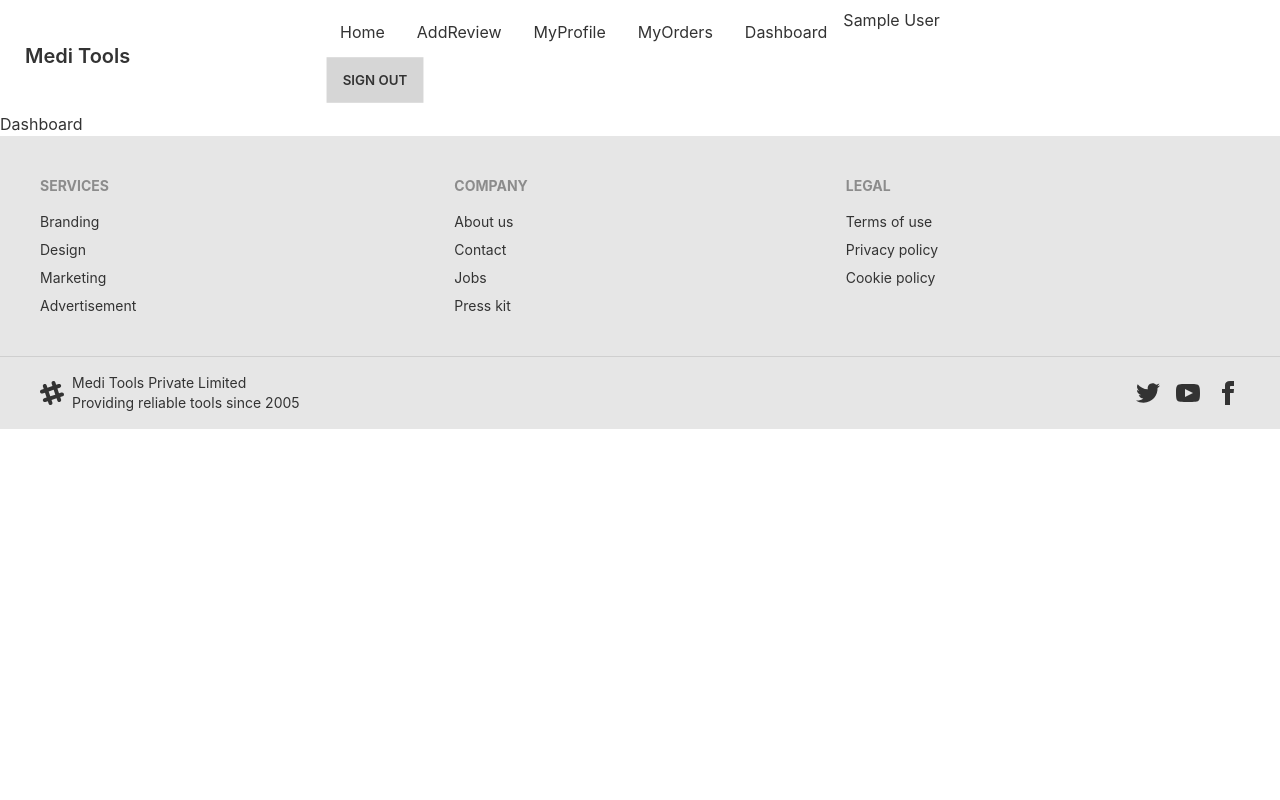
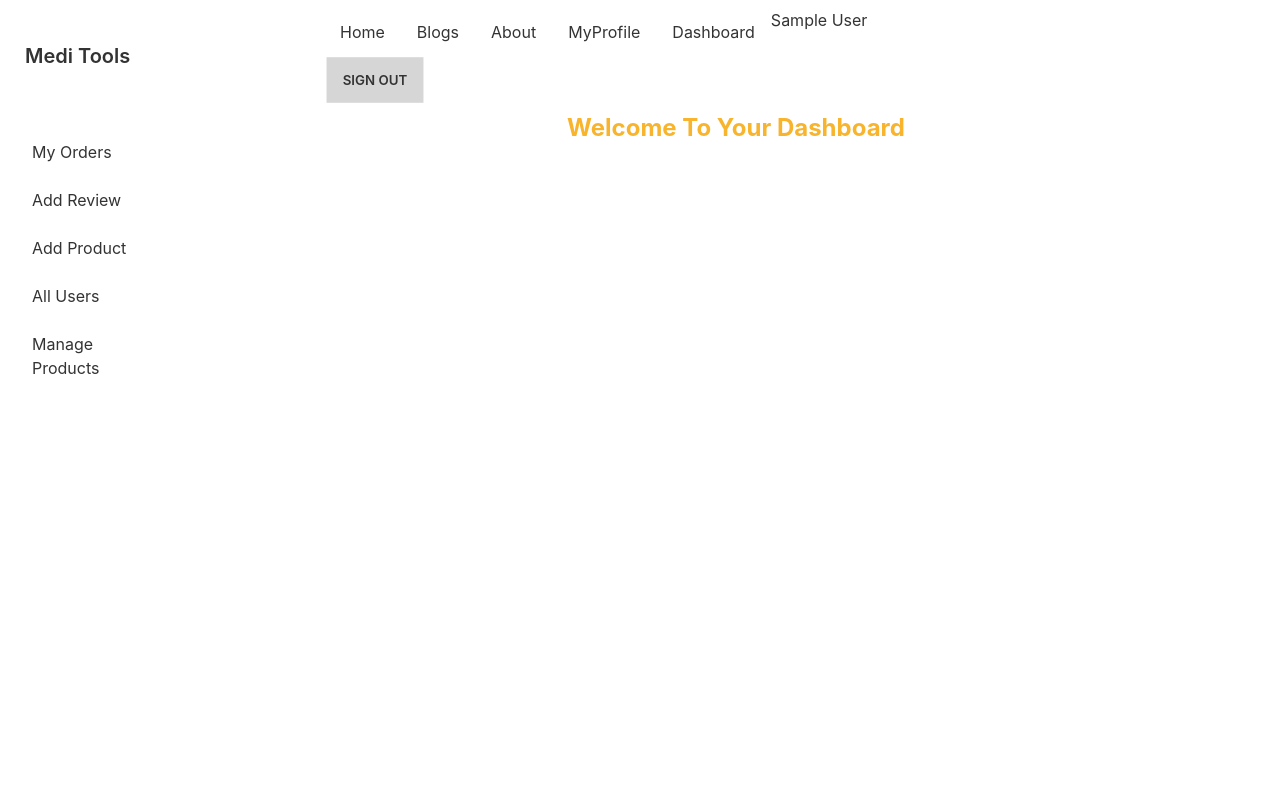
Before and after one commit to jobaierimran/manufacturer-website-client-side, a React (Create React App) app: page /dashboard in a window 1280 px wide. Shown: the top 800 px of the page. Built offline with nearby package versions, Linux system fonts and the light colour scheme; no server answers; sample sign-in values are in the browser's storage.

Commit message:
Dashboard Route setup done

```diff
--- a/src/App.js
+++ b/src/App.js
@@ -8,6 +8,12 @@ import Footer from './Pages/Shared/Footer';
 import Login from './Pages/Authentication/Login';
 import SignUp from './Pages/Authentication/SignUp';
 import Dashboard from './Pages/Dashboard/Dashboard';
+import RequireAuth from './Pages/Authentication/RequireAuth';
+import Users from './Pages/Dashboard/Users';
+import MyOrders from './Pages/Dashboard/MyOrders';
+import AddReview from './Pages/Dashboard/AddReview';
+import AddProduct from './Pages/Dashboard/AddProduct';
+import ManageProducts from './Pages/Dashboard/ManageProducts';
 
 function App() {
   return (
@@ -15,7 +21,42 @@ function App() {
       <Navbar></Navbar>
       <Routes>
         <Route path="/" element={<Home></Home>}></Route>
-        <Route path="/dashboard" element={<Dashboard></Dashboard>}></Route>
+
+        {/* Start Dashboard Route */}
+        <Route path="/dashboard" element={<RequireAuth><Dashboard></Dashboard></RequireAuth>}>
+          <Route path="users" element={
+            <RequireAuth>
+              <Users></Users>
+            </RequireAuth>}>
+          </Route>
+          <Route path="myOrders" element={
+            <RequireAuth>
+              <MyOrders></MyOrders>
+            </RequireAuth>}>
+          </Route>
+          <Route path="addReview" element={
+            <RequireAuth>
+              <AddReview></AddReview>
+            </RequireAuth>}>
+          </Route>
+          <Route path="addProduct" element={
+            <RequireAuth>
+              <AddProduct></AddProduct>
+            </RequireAuth>}>
+          </Route>
+          <Route path="users" element={
+            <RequireAuth>
+              <Users></Users>
+            </RequireAuth>}>
+          </Route>
+          <Route path="manageProducts" element={
+            <RequireAuth>
+              <ManageProducts></ManageProducts>
+            </RequireAuth>}>
+          </Route>
+        </Route>
+        {/* End Dashboard Route */}
+
         <Route path="login" element={<Login></Login>} />
         <Route path="signup" element={<SignUp></SignUp>} />
       </Routes>
--- /dev/null
+++ b/src/Pages/Dashboard/AddProduct.js
@@ -0,0 +1,11 @@
+import React from 'react';
+
+const AddProduct = () => {
+    return (
+        <div>
+            <h2>Add a Product</h2>
+        </div>
+    );
+};
+
+export default AddProduct;
--- /dev/null
+++ b/src/Pages/Dashboard/AddReview.js
@@ -0,0 +1,11 @@
+import React from 'react';
+
+const AddReview = () => {
+    return (
+        <div>
+            <h2>Add Review</h2>
+        </div>
+    );
+};
+
+export default AddReview;
--- a/src/Pages/Dashboard/Dashboard.js
+++ b/src/Pages/Dashboard/Dashboard.js
@@ -1,9 +1,31 @@
 import React from 'react';
+import { useAuthState } from 'react-firebase-hooks/auth';
+import { Link, Outlet } from 'react-router-dom';
+import auth from '../../firebase.init';
 
 const Dashboard = () => {
+    const [user] = useAuthState(auth)
     return (
-        <div>
-            <h2>Dashboard</h2>
+        <div className="drawer drawer-mobile">
+            <input id="dashboard-sidebar" type="checkbox" className="drawer-toggle" />
+            <div className="drawer-content ">
+                <h2 className='text-2xl text-center font-bold text-secondary'>Welcome To Your Dashboard</h2>
+                {/* <!-- Page content here --> */}
+                <Outlet></Outlet>
+            </div>
+            <div className="drawer-side">
+                <label htmlFor="dashboard-sidebar" className="drawer-overlay"></label>
+                <ul className="menu p-4 overflow-y-auto w-48 bg-base-100 text-base-content">
+                    {/* <!-- Sidebar content here --> */}
+                    <li><Link to="/dashboard/myOrders">My Orders</Link></li>
+                    <li><Link to="/dashboard/addReview">Add Review</Link></li>
+
+                    <li><Link to="/dashboard/addProduct">Add Product</Link></li>
+                    <li><Link to="/dashboard/users">All Users</Link></li>
+                    <li><Link to="/dashboard/manageProducts">Manage Products</Link></li>
+                </ul>
+
+            </div>
         </div>
     );
 };
--- /dev/null
+++ b/src/Pages/Dashboard/ManageAllOrders.js
@@ -0,0 +1,11 @@
+import React from 'react';
+
+const ManageAllOrders = () => {
+    return (
+        <div>
+            <h2>Manage All Orders</h2>
+        </div>
+    );
+};
+
+export default ManageAllOrders;
--- /dev/null
+++ b/src/Pages/Dashboard/ManageProducts.js
@@ -0,0 +1,11 @@
+import React from 'react';
+
+const ManageProducts = () => {
+    return (
+        <div>
+            <h2>Manage Products</h2>
+        </div>
+    );
+};
+
+export default ManageProducts;
--- /dev/null
+++ b/src/Pages/Dashboard/MyOrders.js
@@ -0,0 +1,11 @@
+import React from 'react';
+
+const MyOrders = () => {
+    return (
+        <div>
+            <h2>My Orders</h2>
+        </div>
+    );
+};
+
+export default MyOrders;
--- /dev/null
+++ b/src/Pages/Dashboard/MyProfile.js
@@ -0,0 +1,11 @@
+import React from 'react';
+
+const MyProfile = () => {
+    return (
+        <div>
+            <h2>My Profile</h2>
+        </div>
+    );
+};
+
+export default MyProfile;
--- /dev/null
+++ b/src/Pages/Dashboard/Users.js
@@ -0,0 +1,11 @@
+import React from 'react';
+
+const Users = () => {
+    return (
+        <div>
+            <h2>All Users</h2>
+        </div>
+    );
+};
+
+export default Users;
--- a/src/Pages/Shared/Loading.js
+++ b/src/Pages/Shared/Loading.js
@@ -2,8 +2,8 @@ import React from 'react';
 
 const Loading = () => {
     return (
-        <div class="text-center">
-            <svg role="status" class="inline w-8 h-8 mr-2 text-gray-200 animate-spin dark:text-gray-600 fill-primary" viewBox="0 0 100 101" fill="none" xmlns="http://www.w3.org/2000/svg">
+        <div className="text-center">
+            <svg role="status" className="inline w-8 h-8 mr-2 text-gray-200 animate-spin dark:text-gray-600 fill-primary" viewBox="0 0 100 101" fill="none" xmlns="http://www.w3.org/2000/svg">
                 <path d="M100 50.5908C100 78.2051 77.6142 100.591 50 100.591C22.3858 100.591 0 78.2051 0 50.5908C0 22.9766 22.3858 0.59082 50 0.59082C77.6142 0.59082 100 22.9766 100 50.5908ZM9.08144 50.5908C9.08144 73.1895 27.4013 91.5094 50 91.5094C72.5987 91.5094 90.9186 73.1895 90.9186 50.5908C90.9186 27.9921 72.5987 9.67226 50 9.67226C27.4013 9.67226 9.08144 27.9921 9.08144 50.5908Z" fill="currentColor" />
                 <path d="M93.9676 39.0409C96.393 38.4038 97.8624 35.9116 97.0079 33.5539C95.2932 28.8227 92.871 24.3692 89.8167 20.348C85.8452 15.1192 80.8826 10.7238 75.2124 7.41289C69.5422 4.10194 63.2754 1.94025 56.7698 1.05124C51.7666 0.367541 46.6976 0.446843 41.7345 1.27873C39.2613 1.69328 37.813 4.19778 38.4501 6.62326C39.0873 9.04874 41.5694 10.4717 44.0505 10.1071C47.8511 9.54855 51.7191 9.52689 55.5402 10.0491C60.8642 10.7766 65.9928 12.5457 70.6331 15.2552C75.2735 17.9648 79.3347 21.5619 82.5849 25.841C84.9175 28.9121 86.7997 32.2913 88.1811 35.8758C89.083 38.2158 91.5421 39.6781 93.9676 39.0409Z" fill="currentFill" />
             </svg>
--- a/src/Pages/Shared/Navbar.js
+++ b/src/Pages/Shared/Navbar.js
@@ -15,9 +15,9 @@ const Navbar = () => {
 
     const menuItems = <>
         <li><Link to="/">Home</Link></li>
-        <li><Link to="/addreview">AddReview</Link></li>
+        <li><Link to="/">Blogs</Link></li>
+        <li><Link to="/about">About</Link></li>
         <li><Link to="/myprofile">MyProfile</Link></li>
-        <li><Link to="/myorders">MyOrders</Link></li>
         {
             user && <li><Link to="/dashboard">Dashboard</Link></li>
         }
```
